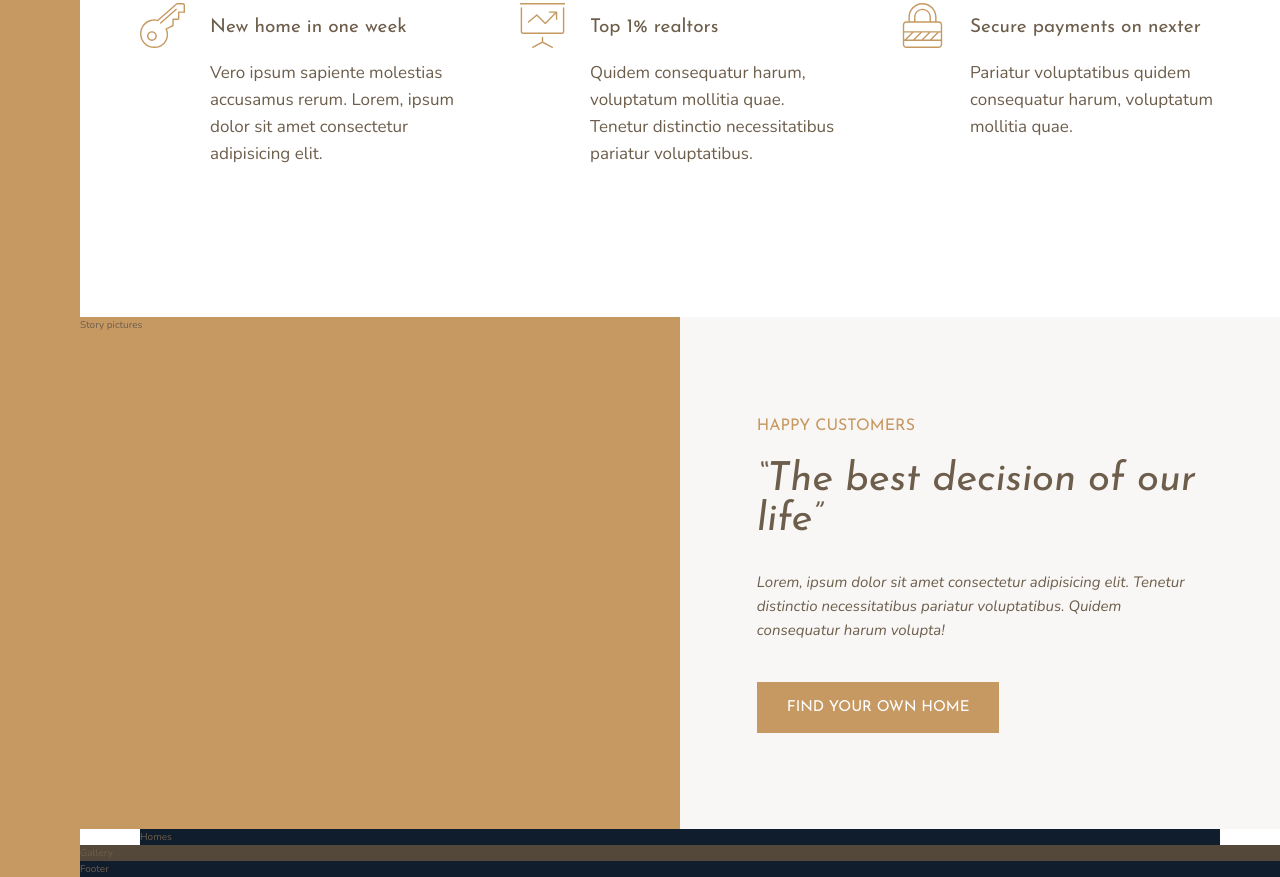
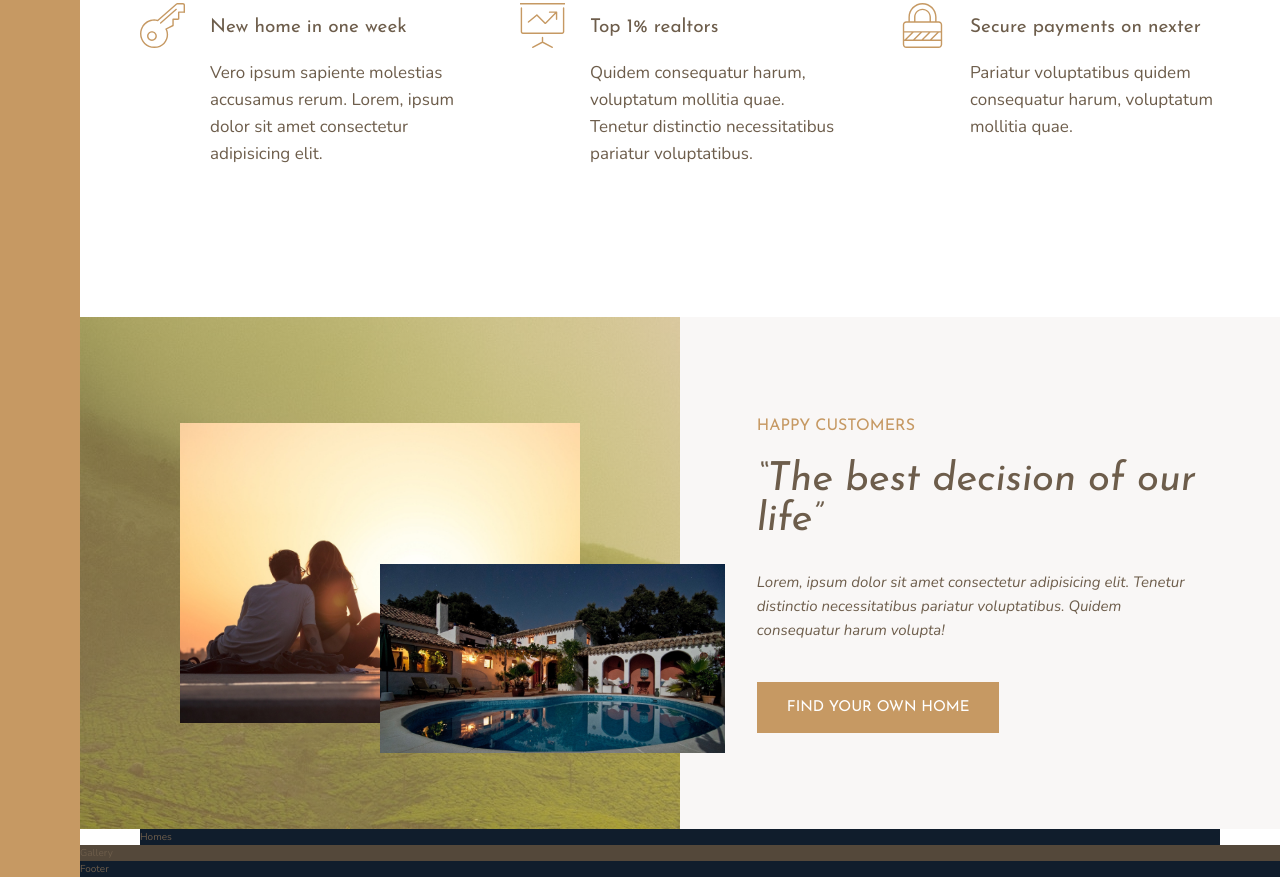
Before and after one commit to Jawid-7ce/Advanced-CSS-and-SASS-Projects, a website: page Nexter project/index.html in a window 1280 px wide. Shown: the part 991-1868 px from the top of the page. Drawn offline with nearby package versions, Linux system fonts and the light colour scheme.

Commit message:
part 2 of story section has been built

```diff
--- a/Nexter project/index.html
+++ b/Nexter project/index.html
@@ -89,7 +89,18 @@
       </div>
     </section>
 
-    <div class="story__pictures">Story pictures</div>
+    <div class="story__pictures">
+      <img
+        src="img/story-1.jpeg"
+        alt="couple with new house"
+        class="story__img--1"
+      />
+      <img
+        src="img/story-2.jpeg"
+        alt="couple with new house"
+        class="story__img--2"
+      />
+    </div>
 
     <div class="story__content">
       <h3 class="heading-3 mb-sm">Happy customers</h3>
--- a/Nexter project/sass/_story.scss
+++ b/Nexter project/sass/_story.scss
@@ -2,6 +2,33 @@
   &__pictures {
     background-color: $color-primary;
     grid-column: full-start / col-end 4;
+    background-image: linear-gradient(
+        rgba($color-primary, 0.5),
+        rgba($color-primary, 0.5)
+      ),
+      url(../img/back.jpg);
+
+    display: grid;
+    grid-template-columns: repeat(6, 1fr);
+    grid-template-rows: repeat(6, 1fr);
+    align-items: center;
+  }
+
+  &__img--1 {
+    width: 100%;
+    grid-row: 2 / 6;
+    grid-column: 2 / 6;
+    box-sizing: 0 2rem 5rem rgba(#000, 0.1);
+  }
+
+  &__img--2 {
+    width: 115%;
+    grid-row: 4 / 6;
+    grid-column: 4 / 7;
+    z-index: 50;
+    box-sizing: 0 2rem 5rem rgba(#000, 0.2);
+    /* transform: scale(1.2);
+    transform-origin: left; */
   }
 
   &__content {
```
Also changed, not shown: Nexter project/css/style.css.
